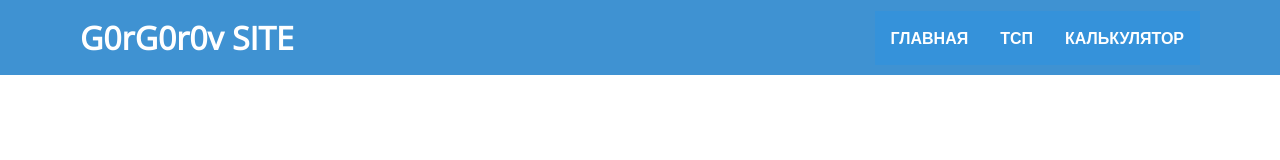
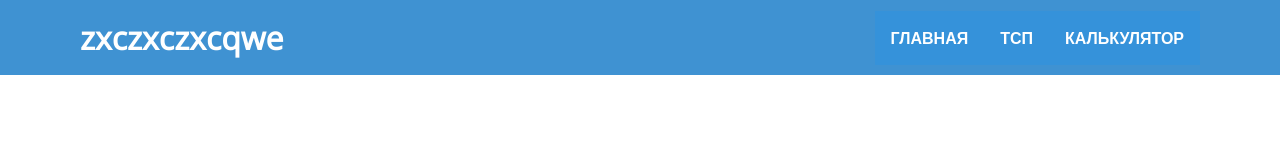
Before and after one commit to krgx/krgx.github.io, a plain HTML site: page index.html in a window 1280 px wide. Shown: the top 160 px of the page. Drawn offline with nearby package versions, Linux system fonts and the light colour scheme.

Commit message:
index.html

```diff
--- a/index.html
+++ b/index.html
@@ -34,7 +34,7 @@
 Тег audio не поддерживается вашим браузером. Необходимо обновить браузер!
 </audio>
 <header class="header">
-    <h1 class="header-title">G0rG0r0v SITE</h1>
+    <h1 class="header-title">zxczxczxcqwe</h1>
 
     <nav class="nav">
         <ul class="nav-item">
```
